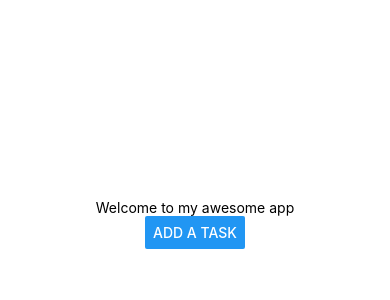
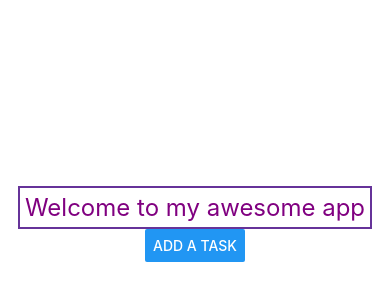
Before and after one commit to jingjing515/test, a React Native app: screen / in a window 390 px wide. Shown: the part 198-498 px from the top of the page. Built offline with nearby package versions, Linux system fonts and the light colour scheme.

Commit message:
basic styling

```diff
--- a/App.js
+++ b/App.js
@@ -36,7 +36,7 @@ export default function App() {
           setModalVisible(true);
         }}
       />
-      <Text>{enteredText}</Text>
+      <Text style={styles.text}>{enteredText}</Text>
     </View>
   );
 }
@@ -48,4 +48,8 @@ const styles = StyleSheet.create({
     alignItems: "center",
     justifyContent: "center",
   },
+  text: {
+    fontSize: 18,
+    color: "purple",
+  },
 });
--- a/components/Header.js
+++ b/components/Header.js
@@ -1,11 +1,21 @@
-import { View, Text } from "react-native";
+import { View, Text, StyleSheet } from "react-native";
 import React from "react";
 
 export default function Header({ appName }) {
   console.log(appName);
   return (
     <View>
-      <Text>Welcome to {appName}</Text>
+      <Text style={styles.header}>Welcome to {appName}</Text>
     </View>
   );
 }
+
+const styles = StyleSheet.create({
+  header: {
+    color: "purple",
+    borderWidth: 2,
+    borderColor: "rebeccapurple",
+    fontSize: 24,
+    padding: 5,
+  },
+});
--- a/components/Input.js
+++ b/components/Input.js
@@ -35,7 +35,7 @@ export default function Input({
         <TextInput
           value={text}
           onChangeText={changeText}
-          style={{ backgroundColor: "red" }}
+          style={styles.input}
         />
         <Button
           title="Confirm"
@@ -61,4 +61,10 @@ const styles = StyleSheet.create({
     height: 100,
     width: 100,
   },
+  input: {
+    borderBottomColor: "#552055",
+    borderBottomWidth: 2,
+    width: "50%",
+    marginVertical: 10,
+  },
 });
```
